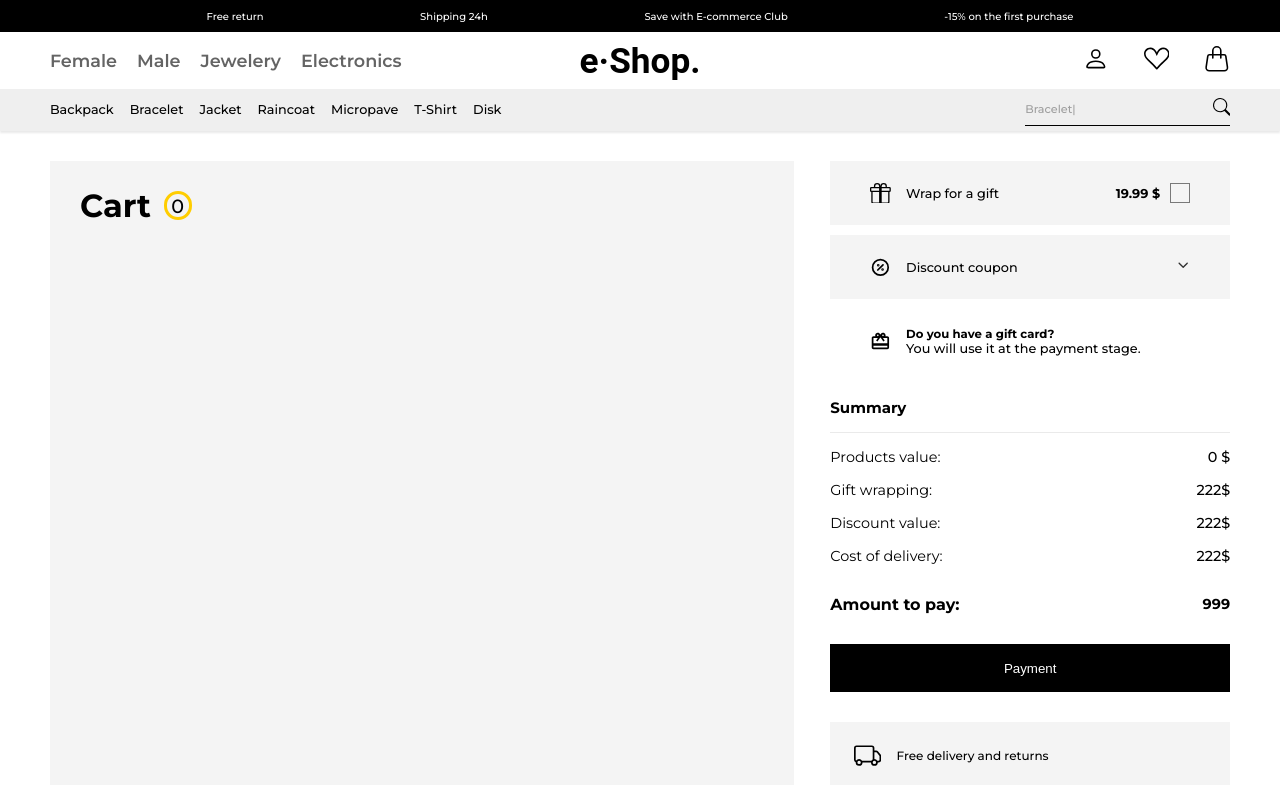
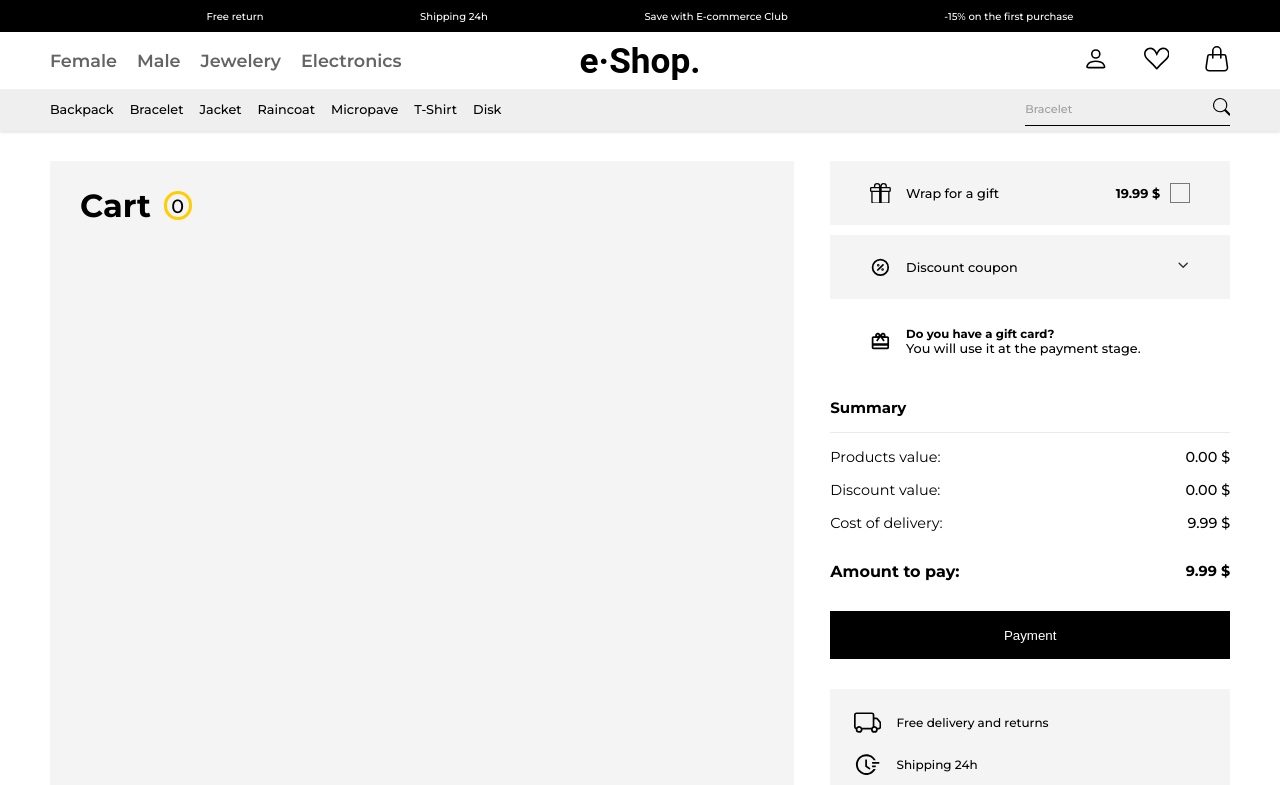
Before and after one commit to kubajot90/E-commerce-React-Redux, a React (Create React App) app: page /1 in a window 1280 px wide. Shown: the top 785 px of the page. Built offline with nearby package versions, Linux system fonts and the light colour scheme.

Commit message:
Add remove all from cart

```diff
--- a/src/components/cart/cartItem/CartItem.js
+++ b/src/components/cart/cartItem/CartItem.js
@@ -22,11 +22,17 @@ const CartItem = (props) => {
 
   const removeFromCart = () => {
     dispatch(cartActions.removeFromCart(props.product));
-
     const amount = { [id]: productAmount - 1 };
-
+    console.log("id", id);
     dispatch(cartActions.setProductsAmount(amount));
     setProductAmount((prev) => prev - 1);
+  };
+
+  const removeAll = () => {
+    dispatch(cartActions.removeAll(id));
+    const amount = { [id]: 0 };
+    dispatch(cartActions.setProductsAmount(amount));
+    setProductAmount(0);
   };
 
   return (
@@ -66,7 +72,7 @@ const CartItem = (props) => {
           </div>
         </div>
         <div className={classes.cartItem__options}>
-          <button className={classes.options__button}>
+          <button onClick={removeAll} className={classes.options__button}>
             <GrClose className={classes.options__icon} />
             Delete
           </button>
--- a/src/components/cart/cartMain/cartDetails/CartSummary.js
+++ b/src/components/cart/cartMain/cartDetails/CartSummary.js
@@ -10,32 +10,45 @@ const CartSummary = () => {
 
   const totalCartValue = useSelector((state) => state.cart.cartValue);
 
+  const packingCost = 19.99;
+  const deliveryCost = 9.99;
+
   useEffect(() => {
     dispatch(cartActions.updateCartValue());
-  }, [productsInCart]);
+  }, [productsInCart, isWrapGift]);
 
   return (
     <div>
       <h2 className={classes.summary__h2}>Summary</h2>
       <div className={classes.summary__wrapper}>
         <p className={classes.summary__title}>Products value:</p>
-        <p className={classes.summary__amount}>{`${totalCartValue} $`}</p>
+        <p className={classes.summary__amount}>
+          {`${
+            isWrapGift
+              ? (totalCartValue - packingCost).toFixed(2)
+              : totalCartValue.toFixed(2)
+          } $`}
+        </p>
       </div>
-      <div className={classes.summary__wrapper}>
-        <p className={classes.summary__title}>Gift wrapping:</p>
-        <p className={classes.summary__amount}>222$</p>
-      </div>
+      {isWrapGift && (
+        <div className={classes.summary__wrapper}>
+          <p className={classes.summary__title}>Gift wrapping:</p>
+          <p className={classes.summary__amount}>{`${packingCost} $`}</p>
+        </div>
+      )}
       <div className={classes.summary__wrapper}>
         <p className={classes.summary__title}>Discount value:</p>
-        <p className={classes.summary__amount}>222$</p>
+        <p className={classes.summary__amount}>0.00 $</p>
       </div>
       <div className={classes.summary__wrapper}>
         <p className={classes.summary__title}>Cost of delivery:</p>
-        <p className={classes.summary__amount}>222$</p>
+        <p className={classes.summary__amount}>{`${deliveryCost} $`}</p>
       </div>
       <div className={classes.summary__wrapper}>
         <p className={classes.summary__titleTotal}>Amount to pay:</p>
-        <p className={classes.summary__amountTotal}>999</p>
+        <p className={classes.summary__amountTotal}>{`${(
+          totalCartValue + deliveryCost
+        ).toFixed(2)} $`}</p>
       </div>
       <button className={classes.summary__button}>Payment</button>
     </div>
--- a/src/components/cart/cartMain/cartDetails/CartSummary.module.css
+++ b/src/components/cart/cartMain/cartDetails/CartSummary.module.css
@@ -37,4 +37,5 @@
   background-color: black;
   color: white;
   border: none;
+  cursor: pointer;
 }
--- a/src/store/cartSlice.js
+++ b/src/store/cartSlice.js
@@ -28,6 +28,14 @@ export const cartSlice = createSlice({
       const item = action.payload;
       const itemIndex = current(state).productsInCart.indexOf(item);
       state.productsInCart.splice(itemIndex, 1);
+      console.log("state.productsInCart", current(state).productsInCart);
+    },
+
+    removeAll(state, action) {
+      const id = action.payload;
+      state.productsInCart = state.productsInCart.filter(
+        (product) => product.id !== id
+      );
     },
 
     setProductsAmount(state, action) {
@@ -36,10 +44,12 @@ export const cartSlice = createSlice({
 
     updateCartValue(state) {
       state.cartValue = 0;
+      if (state.isWrapGift) {
+        state.cartValue = state.cartValue + 19.99;
+      }
       state.productsInCart.forEach(
         (product) => (state.cartValue = state.cartValue + product.price)
       );
-      console.log("value :", state.cartValue);
     },
 
     toggleIsWrapGift(state) {
```
